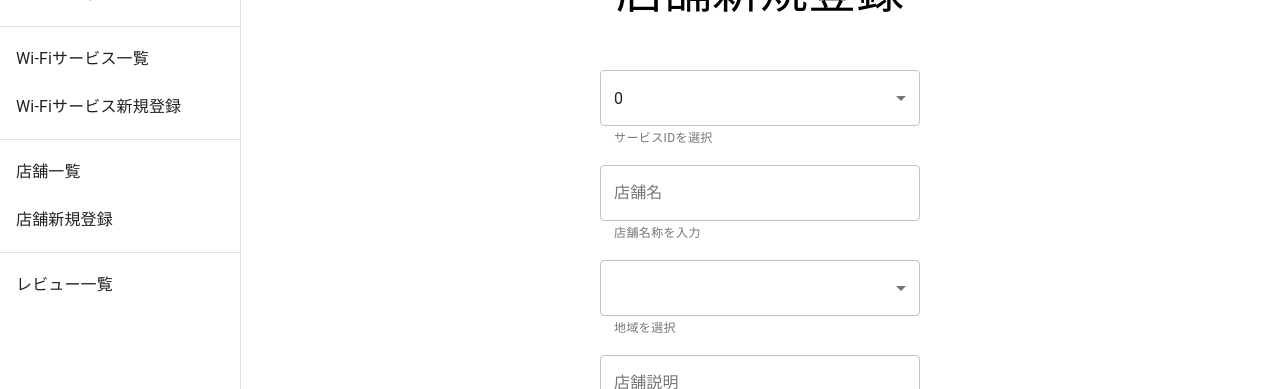
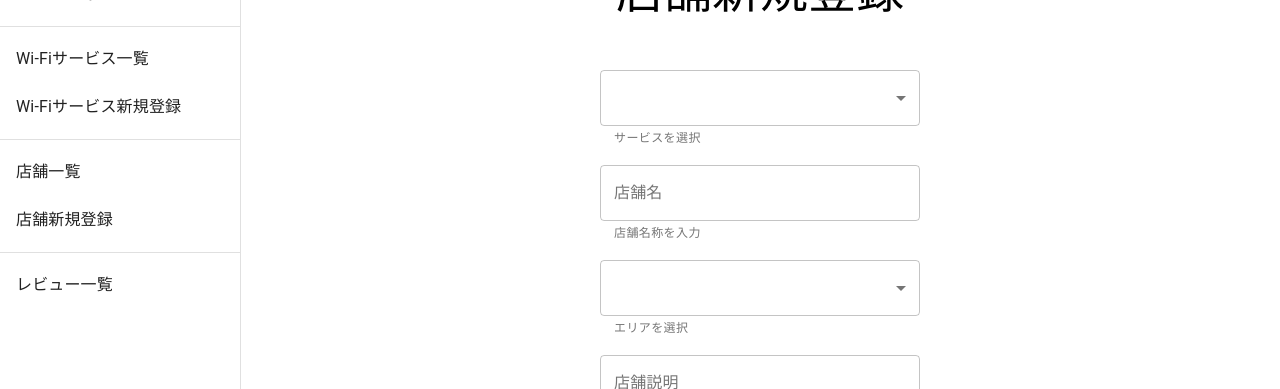
Before and after one commit to KotaTanaka/react-frontend-sandbox, a React (Create React App) app: page /shops/register in a window 1280 px wide. Shown: the part 150-539 px from the top of the page. Built offline with nearby package versions, Linux system fonts and the light colour scheme; no server answers.

Commit message:
feat: プルダウンリストをAPIから取得する

```diff
--- a/src/components/partials/Form/FormSelect.tsx
+++ b/src/components/partials/Form/FormSelect.tsx
@@ -7,9 +7,12 @@ import {
 } from '@material-ui/core';
 import { makeStyles } from '@material-ui/core/styles';
 
+// from app
+import { IFormSelectMenuItem } from 'src/interfaces/View';
+
 interface Props {
   help: string;
-  items: any[]; // string[] or number[]
+  items: IFormSelectMenuItem[];
   value: string | number;
   onChange: (value: any) => void;
 }
@@ -25,9 +28,9 @@ const FormSelect: React.FC<Props> = (props: Props) => {
   }, [onChange]);
 
   /** プルダウンリスト要素 */
-  const SelectMenuItem = (itemValue: any): JSX.Element => (
-    <MenuItem key={itemValue} value={itemValue}>
-      {itemValue}
+  const SelectMenuItem = (itemValue: IFormSelectMenuItem): JSX.Element => (
+    <MenuItem key={itemValue.value} value={itemValue.value}>
+      {itemValue.label}
     </MenuItem>
   );
 
--- a/src/components/shops/ShopRegisterForm.tsx
+++ b/src/components/shops/ShopRegisterForm.tsx
@@ -1,13 +1,15 @@
-import React from 'react';
+import React, { useMemo } from 'react';
 import styled from 'styled-components';
 import { Save } from '@material-ui/icons';
 
 // from app
+import { useGlobalState } from 'src/Context';
 import FormInput from 'src/components/partials/Form/FormInput';
 import FormSelect from 'src/components/partials/Form/FormSelect';
 import FormSwitch from 'src/components/partials/Form/FormSwitch';
 import ButtonPrimary from 'src/components/partials/Button/ButtonPrimary';
 import { IRegisterShopBody } from 'src/interfaces/api/request/Shop';
+import { IFormSelectMenuItem } from 'src/interfaces/View';
 import { flexColumnCenter } from 'src/styles/mixin';
 
 interface Props {
@@ -44,13 +46,29 @@ const ShopRegisterForm: React.FC<Props> = (props: Props) => {
     onSave,
   } = props;
 
+  const { serviceList } = useGlobalState('service');
+  const { areaList } = useGlobalState('area');
+
+  /** サービスプルダウンリスト */
+  const serviceMenuList = useMemo((): IFormSelectMenuItem[] => {
+    return serviceList.map(({ serviceId, wifiName }) => {
+      return { label: wifiName, value: serviceId } as IFormSelectMenuItem;
+    });
+  }, [serviceList]);
+
+  /** エリアプルダウンリスト */
+  const areaMenuList = useMemo((): IFormSelectMenuItem[] => {
+    return areaList.map(({ areaKey }) => {
+      return { label: areaKey, value: areaKey } as IFormSelectMenuItem;
+    });
+  }, [areaList]);
+
   return (
     <Container>
       <FormSelect
-        help="サービスIDを選択"
-        // TODO Wi-Fiサービス一覧から取得
-        items={[0, 1, 2]}
-        value={params.serviceId}
+        help="サービスを選択"
+        items={serviceMenuList}
+        value={params.serviceId || ''}
         onChange={onChangeServiceId}
       />
       <FormInput
@@ -60,9 +78,8 @@ const ShopRegisterForm: React.FC<Props> = (props: Props) => {
         onChange={onChangeShopName}
       />
       <FormSelect
-        help="地域を選択"
-        // TODO エリアマスタから取得
-        items={['shibuya', 'shinjuku']}
+        help="エリアを選択"
+        items={areaMenuList}
         value={params.area}
         onChange={onChangeArea}
       />
--- /dev/null
+++ b/src/interfaces/View.d.ts
@@ -0,0 +1,4 @@
+export interface IFormSelectMenuItem {
+  label: string;
+  value: string | number;
+}
--- a/src/pages/ShopRegisterPage.tsx
+++ b/src/pages/ShopRegisterPage.tsx
@@ -4,6 +4,8 @@ import styled from 'styled-components';
 // from app
 import { PAGES } from 'src/constants/page';
 import useRegisterShop from 'src/hooks/useRegisterShop';
+import useGetAreaMaster from 'src/hooks/useGetAreaMaster';
+import useGetServices from 'src/hooks/useGetServices';
 import PageHeading from 'src/components/partials/PageHeading';
 import SuccessPopup from 'src/components/partials/SuccessPopup';
 import ShopRegisterForm from 'src/components/shops/ShopRegisterForm';
@@ -28,6 +30,10 @@ const ShopRegisterPage: React.FC = () => {
     isShowSuccessPopup,
     closeSuccessPopup,
   } = useRegisterShop();
+
+  // 選択プルダウンリスト用
+  useGetAreaMaster();
+  useGetServices();
 
   return (
     <Container>
```
